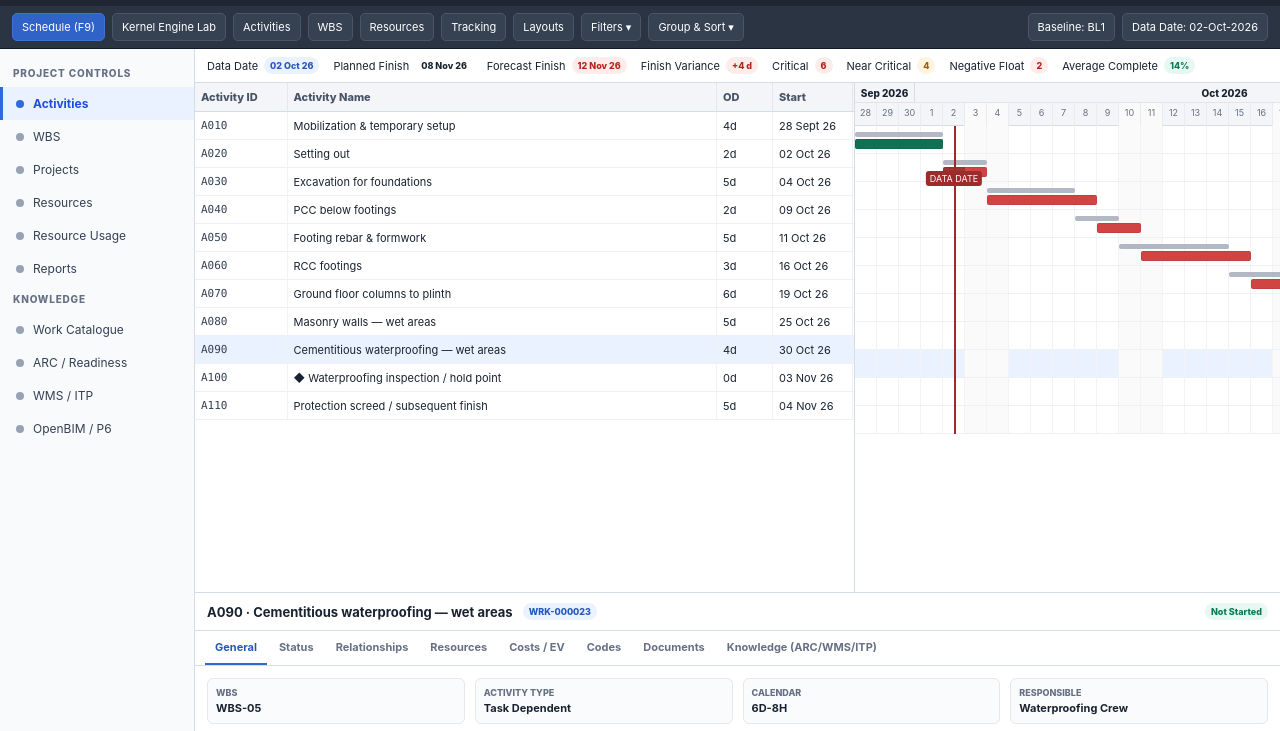
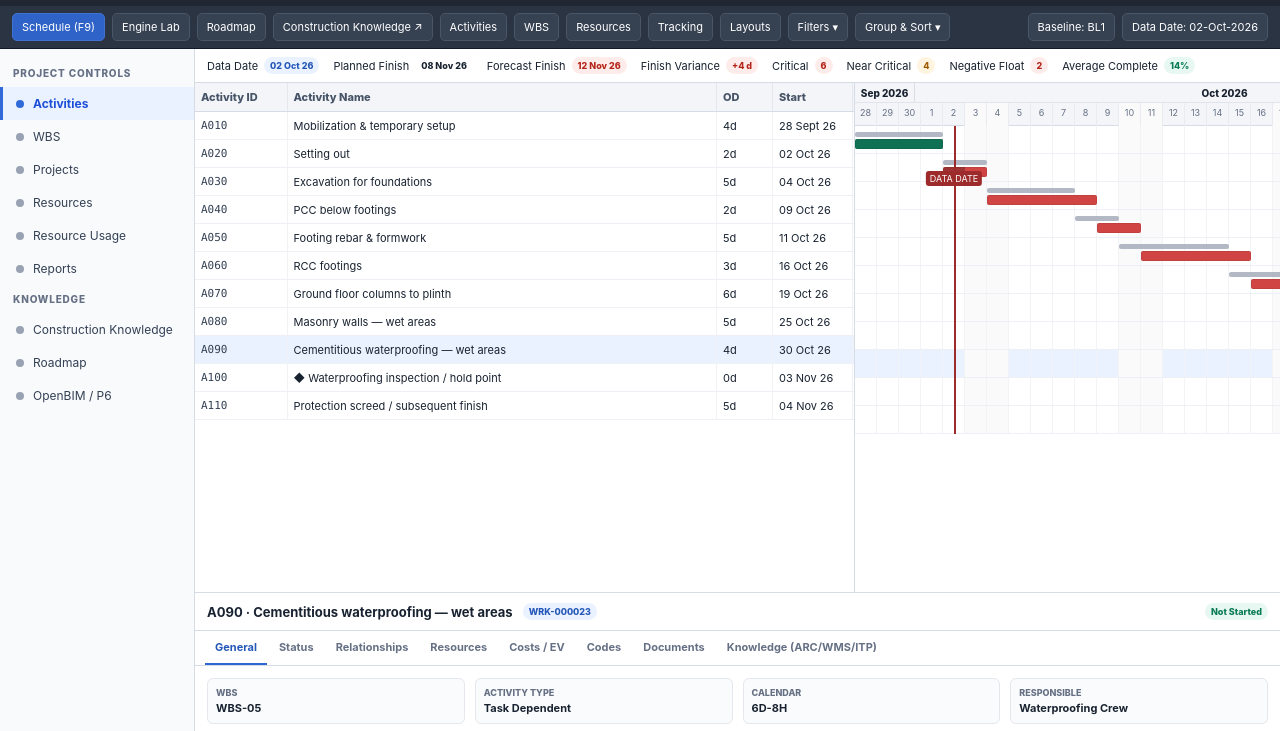
Before and after one commit to FabinGurung/JP_Scheduling_Work_and_Resources_Management, a website: page index.html in a window 1280 px wide. Shown: the part 42-773 px from the top of the page. Drawn offline with Linux system fonts and the light colour scheme.

Commit message:
feat(site): link operations to roadmap and separate knowledge portal

```diff
--- a/index.html
+++ b/index.html
@@ -30,13 +30,13 @@ table{border-collapse:collapse;width:100%;font-size:11px}.gridtable{min-width:86
 <div class="top">
   <div class="top1"><div class="brand">Construction Project Controls</div><div class="sep"></div><div><div class="project-name">DEMO-PROJECT-001 · Building Construction</div><div class="small">P6-style planning & control prototype · synthetic schedule</div></div><div class="spacer"></div><span class="badge b-amber">DEMO DATA</span></div>
   <div class="top2">
-    <button class="tool primary">Schedule (F9)</button><a class="tool" href="./kernel-lab.html" style="text-decoration:none">Kernel Engine Lab</a><button class="tool">Activities</button><button class="tool">WBS</button><button class="tool">Resources</button><button class="tool">Tracking</button><button class="tool">Layouts</button><button class="tool">Filters ▾</button><button class="tool">Group & Sort ▾</button><div class="spacer"></div><button class="tool">Baseline: BL1</button><button class="tool">Data Date: 02-Oct-2026</button>
+    <button class="tool primary">Schedule (F9)</button><a class="tool" href="./kernel-lab.html" style="text-decoration:none">Engine Lab</a><a class="tool" href="./roadmap.html" style="text-decoration:none">Roadmap</a><a class="tool" href="./knowledge/" style="text-decoration:none">Construction Knowledge ↗</a><button class="tool">Activities</button><button class="tool">WBS</button><button class="tool">Resources</button><button class="tool">Tracking</button><button class="tool">Layouts</button><button class="tool">Filters ▾</button><button class="tool">Group & Sort ▾</button><div class="spacer"></div><button class="tool">Baseline: BL1</button><button class="tool">Data Date: 02-Oct-2026</button>
   </div>
 </div>
 <div class="workspace">
   <aside class="sidebar"><div class="side-title">Project Controls</div>
     <div class="navitem active"><span class="dot"></span>Activities</div><div class="navitem"><span class="dot"></span>WBS</div><div class="navitem"><span class="dot"></span>Projects</div><div class="navitem"><span class="dot"></span>Resources</div><div class="navitem"><span class="dot"></span>Resource Usage</div><div class="navitem"><span class="dot"></span>Reports</div>
-    <div class="side-title">Knowledge</div><div class="navitem"><span class="dot"></span>Work Catalogue</div><div class="navitem"><span class="dot"></span>ARC / Readiness</div><div class="navitem"><span class="dot"></span>WMS / ITP</div><div class="navitem"><span class="dot"></span>OpenBIM / P6</div>
+    <div class="side-title">Knowledge</div><a class="navitem" href="./knowledge/" style="text-decoration:none"><span class="dot"></span>Construction Knowledge</a><a class="navitem" href="./roadmap.html" style="text-decoration:none"><span class="dot"></span>Roadmap</a><div class="navitem"><span class="dot"></span>OpenBIM / P6</div>
   </aside>
   <main class="main">
     <div class="statusbar" id="statusbar"></div>
```
